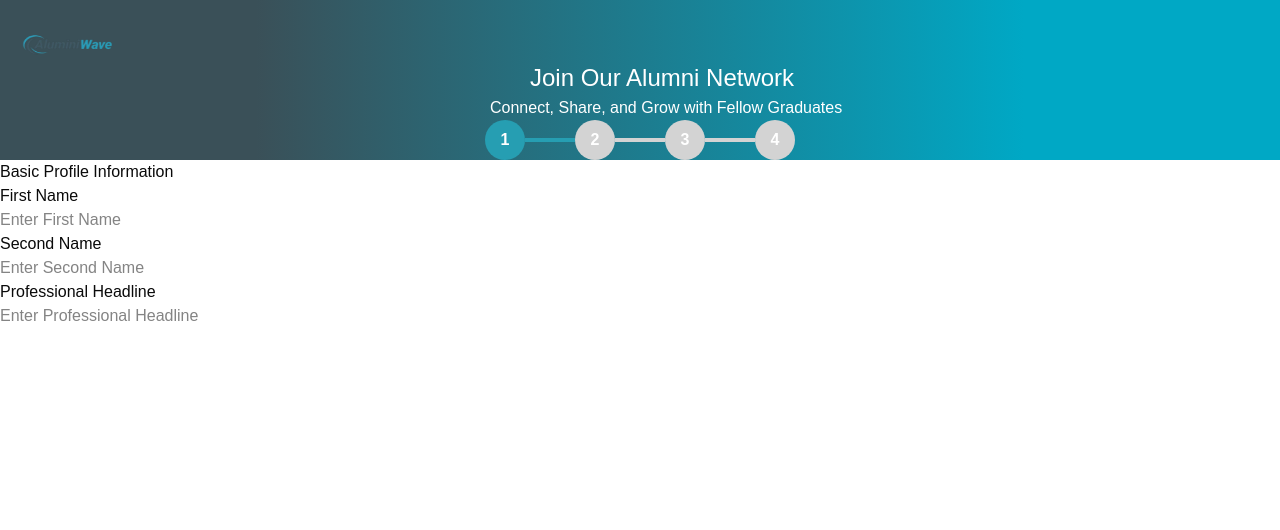
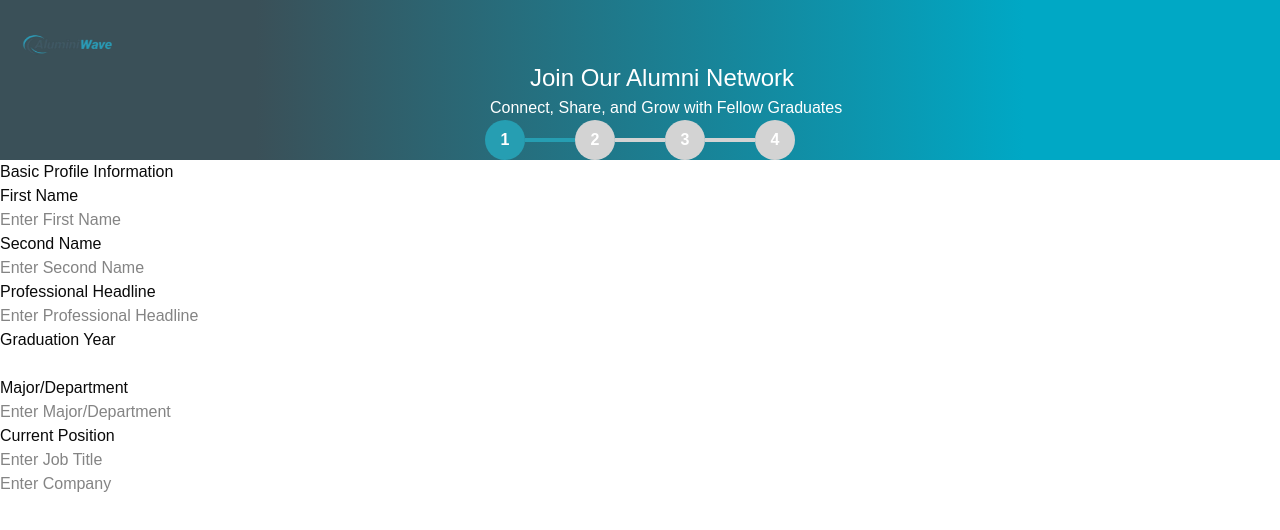
Before and after one commit to ShehaanN/AluminiWave, a React (Vite) app: page / in a window 1280 px wide. Shown: the top 530 px of the page. Built offline with nearby package versions, Linux system fonts and the light colour scheme; a web font is replaced by a local one.

Commit message:
Update SignupStep2.jsx

```diff
--- a/src/components/Login/SignupStep2.jsx
+++ b/src/components/Login/SignupStep2.jsx
@@ -26,7 +26,22 @@ function SignupStep2() {
                         </div>
                   </div>
                   <p>Professional Headline</p>
-                  <input type="text" placeholder='Enter Professional Headline'/>
+                  <input type="text" placeholder='Enter Professional Headline'/><br />
+                  <p>Graduation Year</p>
+                  <input type="text" placeholder=''/><br />
+                  <p>Major/Department</p>
+                  <input type="text" placeholder='Enter Major/Department'/><br />
+                  <div className="current">
+                        <p>Current Position</p>
+                        <div className="jobNcompany">
+                              <div className="job">
+                                    <input type="text" placeholder='Enter Job Title'/>
+                              </div>
+                              <div className="company">
+                                    <input type="text" placeholder='Enter Company'/>
+                              </div>
+                        </div>
+                  </div>
             </div>
     </div>
   )
```
